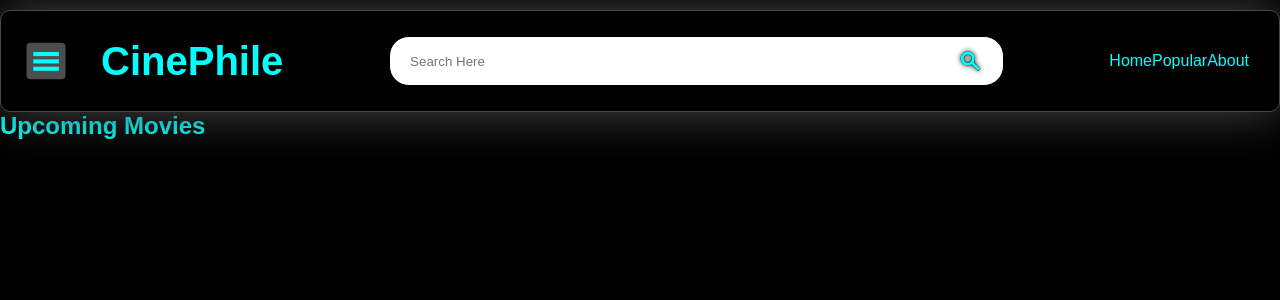
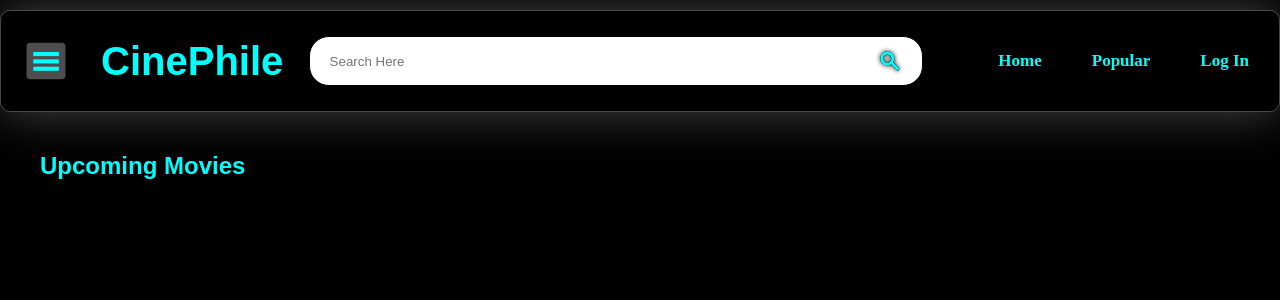
Before and after one commit to subham-tripathy/CinePhile, a PHP site: page /upcoming.php in a window 1280 px wide. Shown: the top 300 px of the page. Run offline with PHP 8.4, Linux system fonts and the light colour scheme.

Commit message:
some minor fixes in topRate page and upComing page

```diff
--- a/upComing.php
+++ b/upComing.php
@@ -6,9 +6,12 @@
     <title>Upcoming Movies</title>
     <link rel="stylesheet" href="index.css">
     <link rel="stylesheet" href="https://fonts.googleapis.com/css2?family=Material+Symbols+Outlined:opsz,wght,FILL,GRAD@20..48,100..700,0..1,-50..200" />
-    <link rel="stylesheet" href="index.css">
 
 <style>
+h2.title{
+    margin-top: 40px;
+    margin-left: 40px;
+}
 
 .popularPage-list-item{
     display: flex;
@@ -83,7 +86,7 @@
 <div class="body">
 
     <header>
-        <nav>
+    <nav>
             <span style="display: flex; align-items:center;"><span class="material-symbols-outlined menu">menu</span>
             <a href="./" style="text-decoration: none;"><h1 class="logo">CinePhile</h1></a></span>
             <div class="search">
@@ -91,20 +94,26 @@
                 <span class="material-symbols-outlined search-icon">search</span>
             </div>
             <ul>
-                <li><p id="homeNav" class="nav-links active">Home</p></li>
-                <li><p id="popularNav" class="nav-links">Popular</p></li>
-                <li><p id="aboutNav" class="nav-links">About</p></li>
+                <li><a href="./" style="text-decoration: none;" id="homeNav" class="nav-links active">Home</a></li>
+                <li><a href="./popularMovie.php" style="text-decoration: none;" id="popularNav" class="nav-links">Popular</a></li>
+                <li><a href="./account/login" style="text-decoration: none;" id="login" class="nav-links">Log In</a></li>
+                <!-- <li><p id="aboutNav" class="nav-links">About</p></li> -->
             </ul>
         </nav>
     </header>
 
-
+    <section class="mainSection">
     <div class="popularPage">
         <div>
             <h2 class="title">Upcoming Movies</h2>
             <div class="popularPage-list-item"></div>
         </div>
     </div>
+
+
+
+
+    </section>
 </div>
 
 
@@ -119,6 +128,9 @@
 
 
 <div class="search-results">
+<button class="close-results">
+<span class="material-symbols-outlined">close</span>
+</button>
     <div class="switchButtons">
         <button class="movieButton">MOVIES</button>
         <button class="tvButton">TV SHOWS</button>
@@ -170,16 +182,15 @@ const searchInput = document.getElementById("search-input");
 const searchType = document.getElementById("movie-type");
 const searchIcon = document.getElementsByClassName("search-icon")[0];
 const mainSection = document.getElementsByClassName("mainSection")[0];
+const closeSearchResult = document.getElementsByClassName("close-results")[0];
+
+
 
 searchInput.addEventListener("focusin", ()=>{
     searchResult.style.display = "block";
     mainSection.style.filter = "blur(10px)";
 });
 
-searchInput.addEventListener("focusout", ()=>{
-    searchResult.style.display = "none";
-    mainSection.style.filter = "none";
-});
 
 
 
@@ -440,42 +451,42 @@ searchIcon.addEventListener("click", ()=>{
 
 fetchPopularPageResults();
 
-    function fetchPopularPageResults2() {
-        // fetch('https://api.themoviedb.org/3/movie/upcoming?api_key=96722bcb778d0302594f6c5268f3a8fc&page=2')
-        fetch('https://api.themoviedb.org/3/discover/movie?api_key=96722bcb778d0302594f6c5268f3a8fc&primary_release_date.gte=2023-12&primary_release_date.lte=2024-01&sort_by=popularity.desc&with_original_language=hi&page=2')
-
-        .then(res => res.json())
-        .then(data => {
-            for(let i = 0; i>=0; i++)
-            {
-                popular = data.results[i];
-                // console.log(popular);
-                a = document.createElement("a");
-                a.href = "moviepage.php?id="+popular.id;
-                a.classList.add("Popular-card");
-                img = document.createElement("img");
-                img.classList.add("Popular-img");
-                img.src = "https://image.tmdb.org/t/p/w185"+popular.poster_path;
-                // console.log(img.src);
-                if (img.src == 'https://image.tmdb.org/t/p/w185null')
-                    img.src = "https://media.istockphoto.com/vectors/no-image-available-icon-vector-id1216251206?k=6&m=1216251206&s=612x612&w=0&    h=G8kmMKxZlh7WyeYtlIHJDxP5XRGm9ZXyLprtVJKxd-o=";
-
-                h3 = document.createElement("h3");
-                h3.classList.add("Popular-title")
-                h3.innerHTML = popular.title;
-                p = document.createElement("p");
-                p.classList.add("Popular-imdb");
-                p.innerHTML = popular.release_date;
 
 
-                a.appendChild(img);
-                a.appendChild(h3);
-                a.appendChild(p);
-                PopularResult.appendChild(a);
-            }
-        })
+
+
+
+
+
+
+
+
+
+
+
+
+// RESPONSIVE
+
+
+if(window.screen.width<640){
+    searchIcon.addEventListener('click', ()=>{
+        searchInput.style.display = "block";
+        searchInput.focus();
+        document.querySelector('div.search').style.position = "absolute";
+        document.querySelector('div.search').style.width = "80%";
+    });
+
+    closeSearchResult.addEventListener("click", ()=>{
+        searchResult.style.display = "none";
+        mainSection.style.filter = "none";
+        searchInput.style.display = "none";
+        document.querySelector('div.search').style.width = "max-content";
+        document.querySelector('div.search').style.position = "";
+        document.querySelector('div.search').style.right = "";
+    });
 }
-// fetchPopularPageResults2();
+
+
 
     </script>
 </body>
```
Also changed, not shown: topRatedMovie.php (+59 -12 lines).
